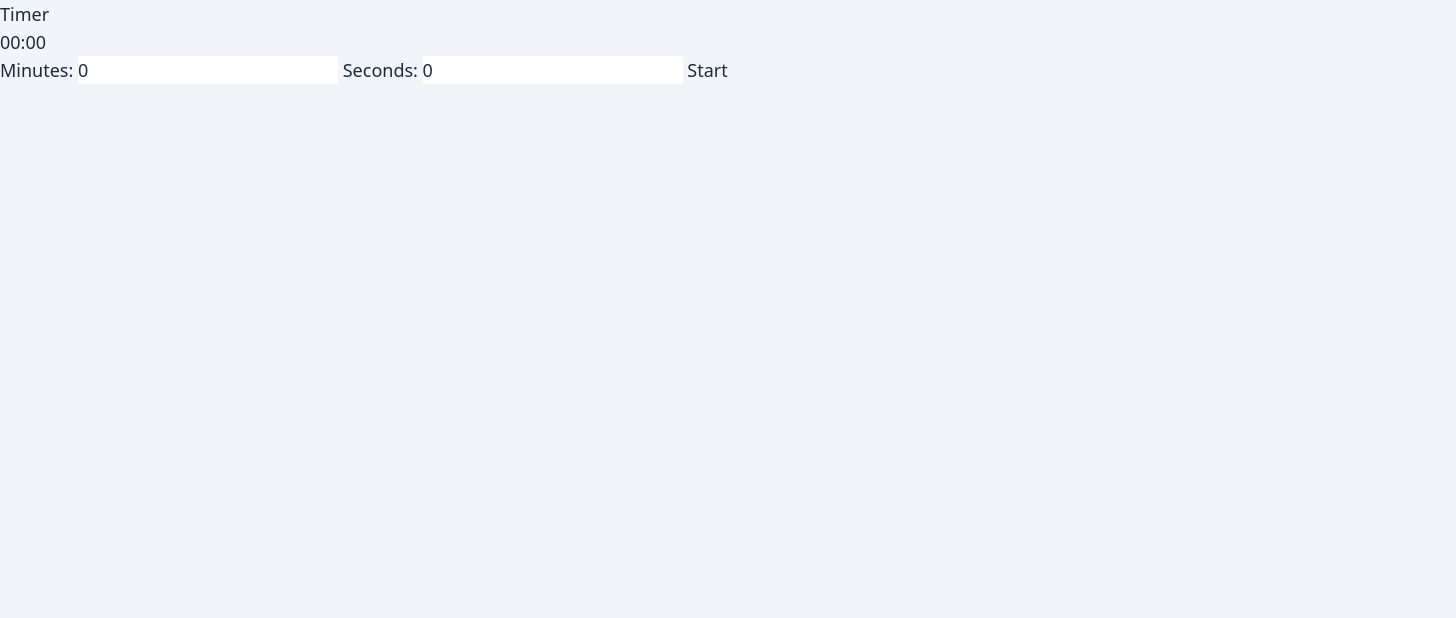
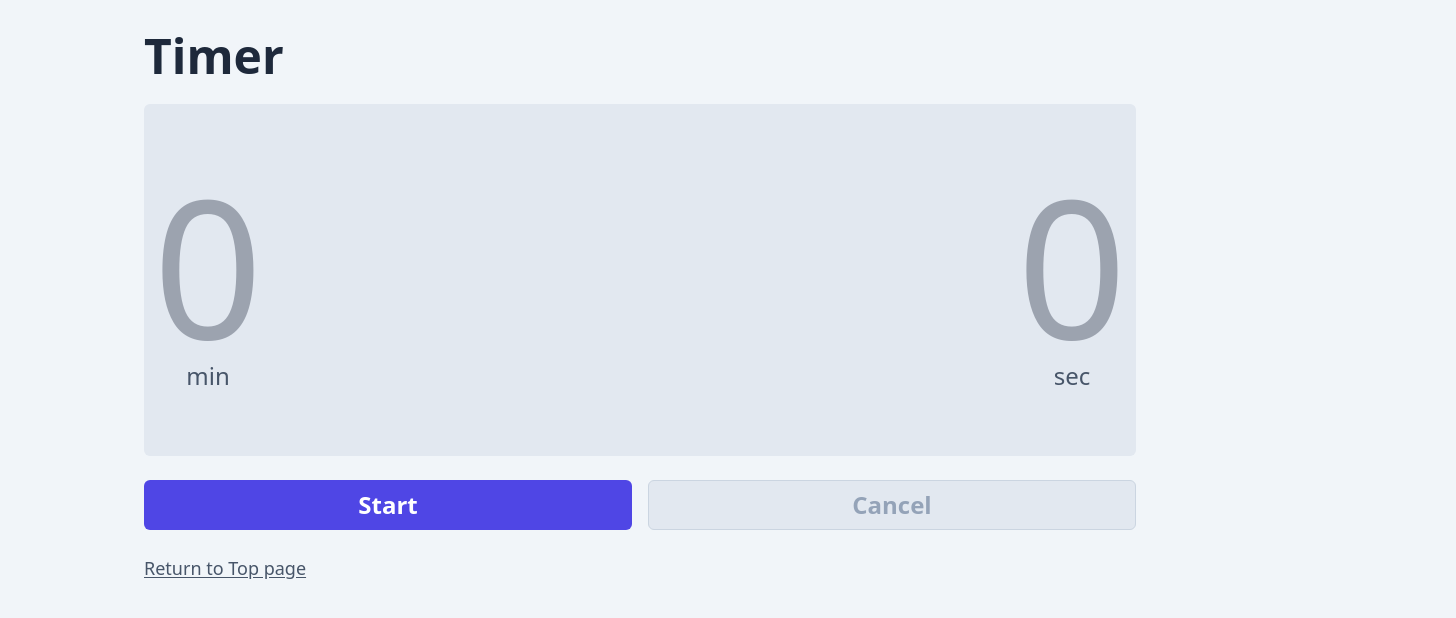
Before and after one commit to kskwtnk/kodowg, a SvelteKit app: page /timer in a window 1280 px wide. Shown: the top 618 px of the page, 1456 px wide, since content can reach past the window. Built offline with nearby package versions, Linux system fonts and the light colour scheme.

Commit message:
Add styles to the timer page and adjust logic accordingly.

```diff
--- a/src/routes/timer/+page.svelte
+++ b/src/routes/timer/+page.svelte
@@ -1,29 +1,40 @@
 <script lang="ts">
 	import { onDestroy } from 'svelte';
 
+	// Define the possible states of the timer.
 	type TimerState = 'ready' | 'running' | 'paused';
 
-	let minutes: number = 0;
-	let seconds: number = 0;
+	// Timer setup variables.
+	let minutes: number;
+	let seconds: number;
+	let max: number = 59;
 	let totalSeconds: number = 0;
 	let initialSeconds: number = 0;
-	let timeLeft: string = '';
+	let displayMinutes: number;
+	let displaySeconds: number;
 	let timerState: TimerState = 'ready';
-
 	let countdownTimerId: ReturnType<typeof setInterval> | undefined;
 
-	$: timeLeft = formatTime(totalSeconds);
-	$: totalSeconds = minutes * 60 + seconds;
+	// Ensure minutes and seconds don't exceed the maximum allowed value.
+	$: if (minutes > max) {
+		minutes = max;
+	}
+	$: if (seconds > max) {
+		seconds = max;
+	}
+
+	// Calculate total seconds whenever minutes or seconds input changes.
+	$: totalSeconds = (minutes ? minutes * 60 : 0) + (seconds ? seconds : 0);
+
+	// Stop the timer and reset the state if totalSeconds is 0 or less.
 	$: if (totalSeconds <= 0) {
 		clearInterval(countdownTimerId);
 		timerState = 'ready';
 	}
 
-	function formatTime(seconds: number): string {
-		const displayMinutes = Math.floor(seconds / 60);
-		const displaySeconds = seconds % 60;
-		return `${displayMinutes.toString().padStart(2, '0')}:${displaySeconds.toString().padStart(2, '0')}`;
-	}
+	// Calculate display minutes and seconds from total seconds.
+	$: displayMinutes = Math.floor(totalSeconds / 60);
+	$: displaySeconds = totalSeconds % 60;
 
 	function countdown() {
 		countdownTimerId = setInterval(() => {
@@ -34,7 +45,7 @@
 
 	function startTimer() {
 		if (totalSeconds <= 0) {
-			initialSeconds = minutes * 60 + seconds;
+			initialSeconds = (minutes ? minutes * 60 : 0) + (seconds ? seconds : 0);
 			totalSeconds = initialSeconds;
 		}
 		countdown();
@@ -54,8 +65,6 @@
 	onDestroy(() => {
 		clearInterval(countdownTimerId);
 	});
-
-	$: console.log('timerState', timerState);
 </script>
 
 <svelte:head>
@@ -63,28 +72,94 @@
 	<meta property="og:title" content="Kodowg - Timer" />
 </svelte:head>
 
-<h1>Timer</h1>
-
-<p>{timeLeft}</p>
-
-<label for="minutes">Minutes:</label>
-<input type="number" id="minutes" min="0" bind:value={minutes} disabled={timerState !== 'ready'} />
-
-<label for="seconds">Seconds:</label>
-<input type="number" id="seconds" min="0" bind:value={seconds} disabled={timerState !== 'ready'} />
-
+<div class="mx-auto grid max-w-screen-lg grid-cols-1 gap-x-4 gap-y-6 px-4 py-8 lg:gap-x-8">
+	<h1 class="text-5xl font-bold">Timer</h1>
+	<div
+		id="result-display"
+		class="flex content-center justify-center gap-x-12 rounded-md bg-slate-200 py-4 sm:gap-x-16 sm:py-8 md:gap-x-20 md:py-12 lg:gap-x-24 lg:py-16"
+	>
 		{#if timerState === 'ready'}
-	<button on:click={startTimer}>Start</button>
+			<div class="grid place-items-center">
+				<input
+					type="number"
+					id="minutes"
+					placeholder="0"
+					min="0"
+					{max}
+					class="number input"
+					bind:value={minutes}
+				/>
+				<label for="minutes" class="label">min</label>
+			</div>
+			<div class="grid place-items-center">
+				<input
+					type="number"
+					id="seconds"
+					placeholder="0"
+					min="0"
+					{max}
+					class="number input"
+					bind:value={seconds}
+				/>
+				<label for="seconds" class="label">sec</label>
+			</div>
+		{:else}
+			<div class="grid place-items-center">
+				<span class="number">
+					{displayMinutes}
+				</span>
+				<span class="label">min</span>
+			</div>
+			<div class="grid place-items-center">
+				<span class="number">
+					{displaySeconds}
+				</span>
+				<span class="label">sec</span>
+			</div>
+		{/if}
+	</div>
+	<div>
+		<div class="grid gap-x-4 gap-y-3 sm:grid-cols-2">
+			{#if timerState === 'ready'}
+				<button
+					class="rounded-md bg-indigo-600 p-2 text-2xl font-bold text-white hover:bg-indigo-800 disabled:opacity-50"
+					on:click={startTimer}>Start</button
+				>
 			{/if}
 
 			{#if timerState === 'running'}
-	<button on:click={pauseTimer}>Pause</button>
+				<button
+					class="rounded-md bg-indigo-600 p-2 text-2xl font-bold text-white hover:bg-indigo-800 disabled:opacity-50"
+					on:click={pauseTimer}>Pause</button
+				>
 			{/if}
 
 			{#if timerState === 'paused'}
-	<button on:click={countdown}>Resume</button>
+				<button
+					class="rounded-md bg-indigo-600 p-2 text-2xl font-bold text-white hover:bg-indigo-800 disabled:opacity-50"
+					on:click={countdown}>Resume</button
+				>
 			{/if}
+			<button
+				disabled={timerState === 'ready'}
+				class="rounded-md border border-slate-500 bg-slate-100 p-2 text-2xl font-bold text-slate-600 hover:bg-slate-200 hover:text-slate-800 disabled:border-slate-300 disabled:bg-slate-200 disabled:text-slate-400"
+				on:click={cancelTimer}>Cancel</button
+			>
+		</div>
+	</div>
+	<div>
+		<a href="/" class="text-slate-600 underline underline-offset-2">Return to Top page</a>
+	</div>
+</div>
 
-{#if timerState !== 'ready'}
-	<button on:click={cancelTimer}>Cancel</button>
-{/if}
+<style lang="postcss">
+	.input {
+		@apply [appearance:textfield] [&::-webkit-inner-spin-button]:appearance-none [&::-webkit-outer-spin-button]:appearance-none;
+	}
+	.number {
+		@apply aspect-square h-24 bg-inherit text-center text-8xl tabular-nums sm:h-32 sm:text-9xl md:h-40 md:text-[10rem] lg:h-48 lg:text-[12rem];
+	}
+	.label {
+		@apply text-center text-2xl text-slate-600;
+	}
+</style>
```
Lines whose indentation alone changed are shown as unchanged.
